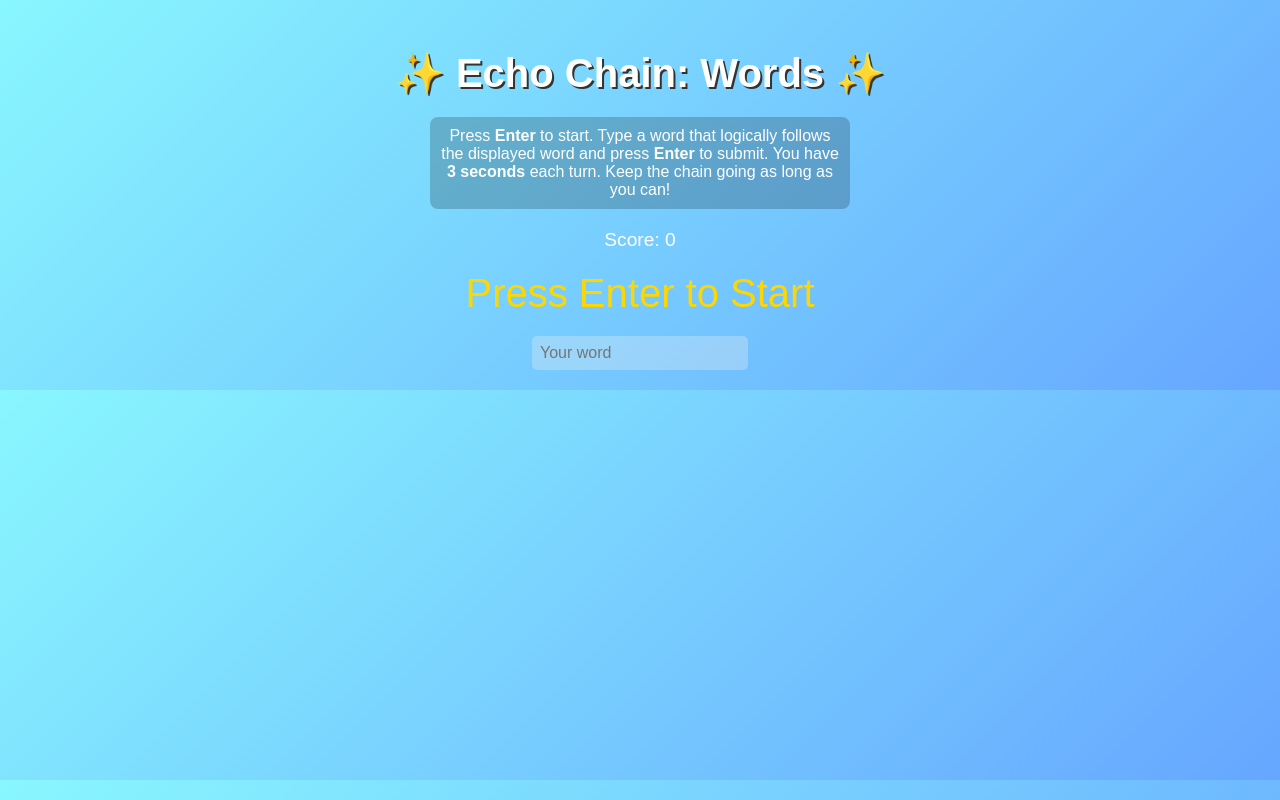
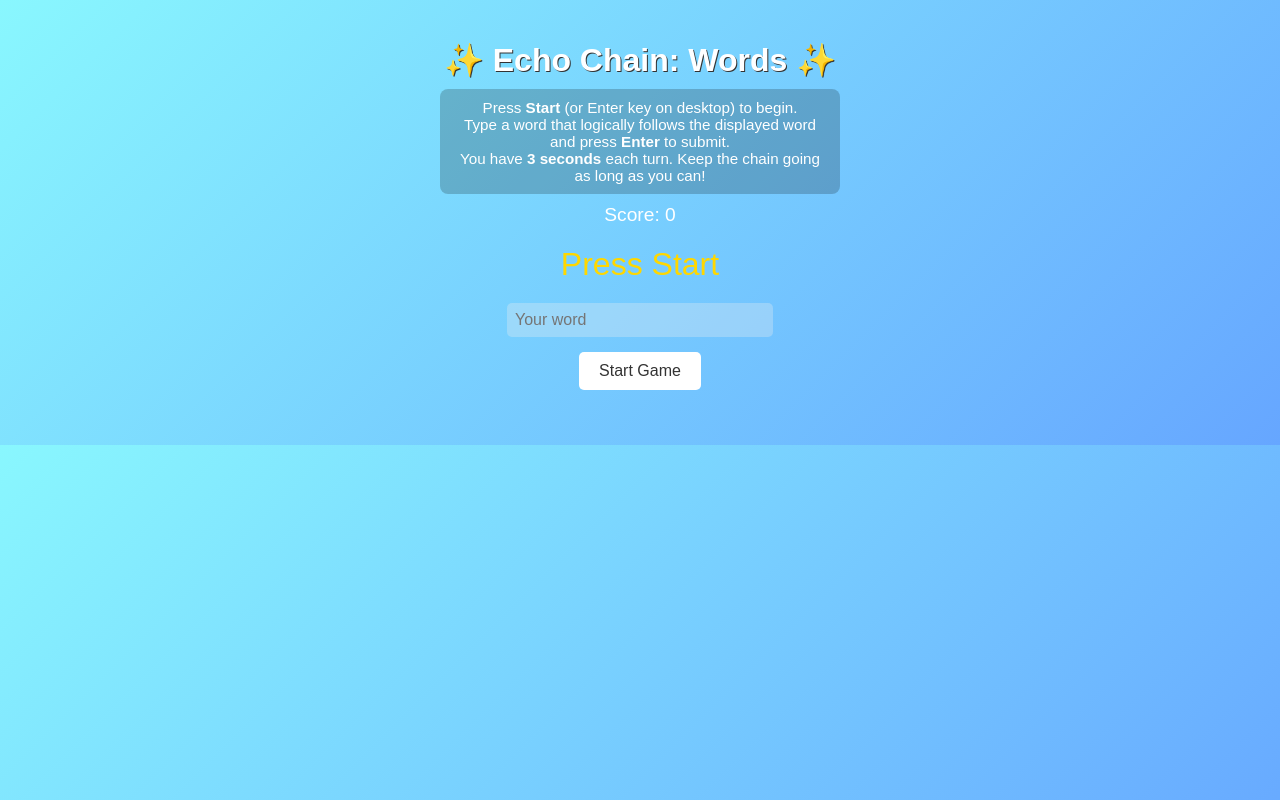
Before and after one commit to suryanshj9/Games, a plain HTML site: page index.html in a window 1280 px wide. Drawn offline with Linux system fonts and the light colour scheme.

Commit message:
Update index.html

```diff
--- a/index.html
+++ b/index.html
@@ -2,33 +2,38 @@
 <html lang="en">
 <head>
 <meta charset="UTF-8">
+<meta name="viewport" content="width=device-width, initial-scale=1.0">
 <title>Echo Chain: Words</title>
 <style>
 body {
     font-family: Arial, sans-serif;
     text-align: center;
-    margin-top: 50px;
+    margin: 0;
+    padding: 20px;
     background: linear-gradient(135deg, #89f7fe, #66a6ff);
     color: #fff;
 }
+.container {
+    max-width: 400px;
+    margin: auto;
+}
 h1 {
-    font-size: 2.5em;
+    font-size: 2em;
     margin-bottom: 10px;
-    text-shadow: 2px 2px #333;
+    text-shadow: 1px 1px #333;
 }
 #word {
-    font-size: 2.5em;
+    font-size: 2em;
     margin: 20px;
     color: #ffd700;
 }
 #score {
-    margin: 20px;
+    margin: 10px;
     font-size: 1.2em;
 }
 #instructions {
-    margin: 20px auto;
-    max-width: 400px;
-    font-size: 1em;
+    margin: 10px auto;
+    font-size: 0.95em;
     background: rgba(0,0,0,0.2);
     padding: 10px;
     border-radius: 8px;
@@ -36,13 +41,14 @@ h1 {
 input {
     font-size: 1em;
     padding: 8px;
-    width: 200px;
+    width: 80%;
+    max-width: 250px;
     border-radius: 5px;
     border: none;
 }
 button {
     padding: 10px 20px;
-    margin-top: 10px;
+    margin: 15px;
     font-size: 1em;
     cursor: pointer;
     background-color: #fff;
@@ -52,25 +58,30 @@ button {
 }
 #message {
     margin-top: 20px;
-    font-size: 1.3em;
+    font-size: 1.1em;
 }
 </style>
 </head>
 <body>
 
+<div class="container">
     <h1>✨ Echo Chain: Words ✨</h1>
 
     <div id="instructions">
-    Press <strong>Enter</strong> to start.
-    Type a word that logically follows the displayed word and press <strong>Enter</strong> to submit.
-    You have <strong>3 seconds</strong> each turn.
-    Keep the chain going as long as you can!
+        Press <strong>Start</strong> (or Enter key on desktop) to begin. <br>
+        Type a word that logically follows the displayed word and press <strong>Enter</strong> to submit. <br>
+        You have <strong>3 seconds</strong> each turn. Keep the chain going as long as you can!
     </div>
 
     <div id="score">Score: 0</div>
-<div id="word">Press Enter to Start</div>
+    <div id="word">Press Start</div>
+
     <input id="input" placeholder="Your word" disabled autocomplete="off" />
+    <br>
+    <button id="startBtn" onclick="startGame()">Start Game</button>
+
     <div id="message"></div>
+</div>
 
 <script>
 let currentWord = '';
@@ -81,6 +92,7 @@ const wordEl = document.getElementById('word');
 const inputEl = document.getElementById('input');
 const scoreEl = document.getElementById('score');
 const messageEl = document.getElementById('message');
+const startBtn = document.getElementById('startBtn');
 
 function randomWord() {
     return words[Math.floor(Math.random() * words.length)];
@@ -90,6 +102,7 @@ function startGame() {
     score = 0;
     messageEl.innerText = '';
     inputEl.disabled = false;
+    startBtn.style.display = 'none';
     scoreEl.innerText = 'Score: 0';
     nextWord();
 }
@@ -123,13 +136,18 @@ function checkAnswer() {
 function gameOver() {
     clearTimeout(timeout);
     wordEl.innerText = 'Game Over!';
-    messageEl.innerText = '🎉 Final Score: ' + score + ' — Press Enter to play again!';
+    messageEl.innerText = `🎉 Final Score: ${score} — Press Start or Enter to play again!`;
     inputEl.disabled = true;
+    startBtn.style.display = 'inline-block';
 }
 
 document.addEventListener('keydown', function(e) {
     if (e.key === 'Enter') {
+        if (inputEl.disabled) {
+            startGame();
+        } else {
             checkAnswer();
+        }
     }
 });
 </script>
```
Lines whose indentation alone changed are shown as unchanged.
